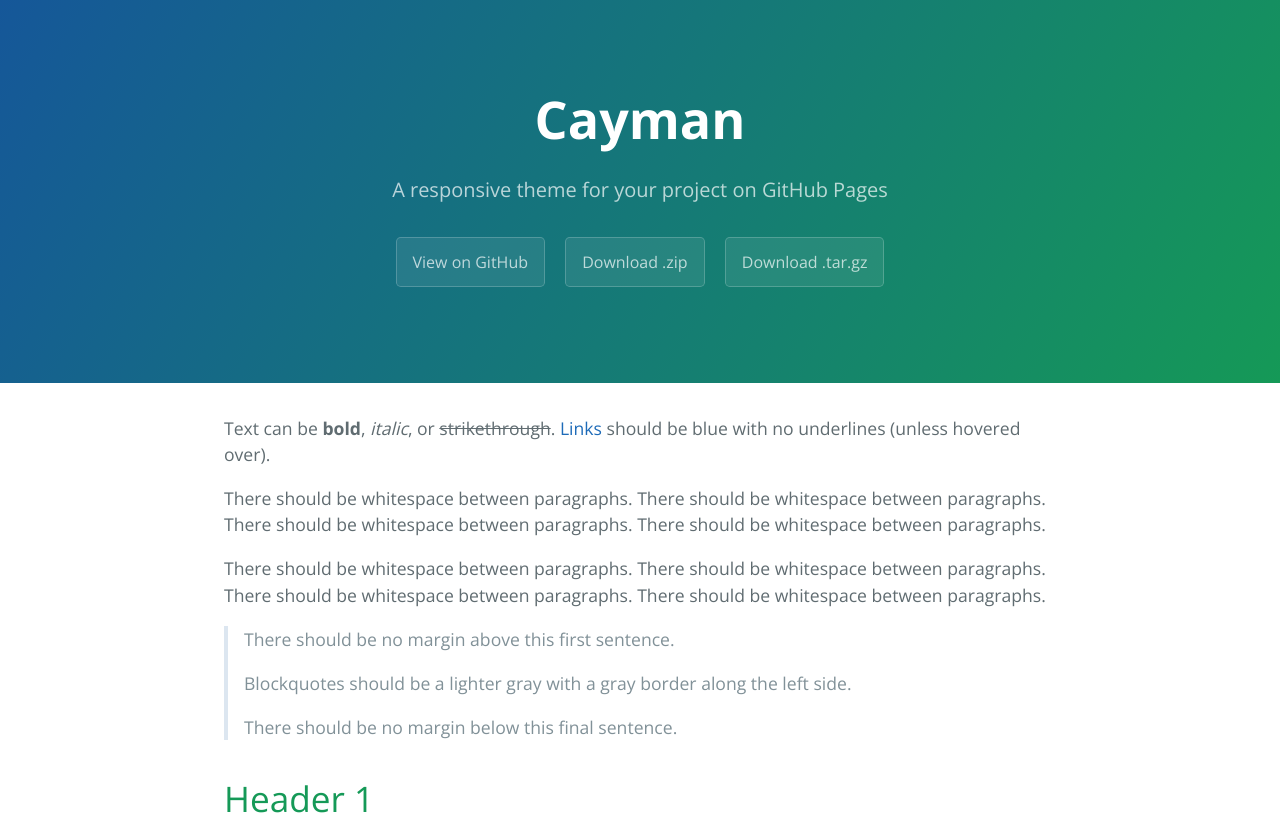
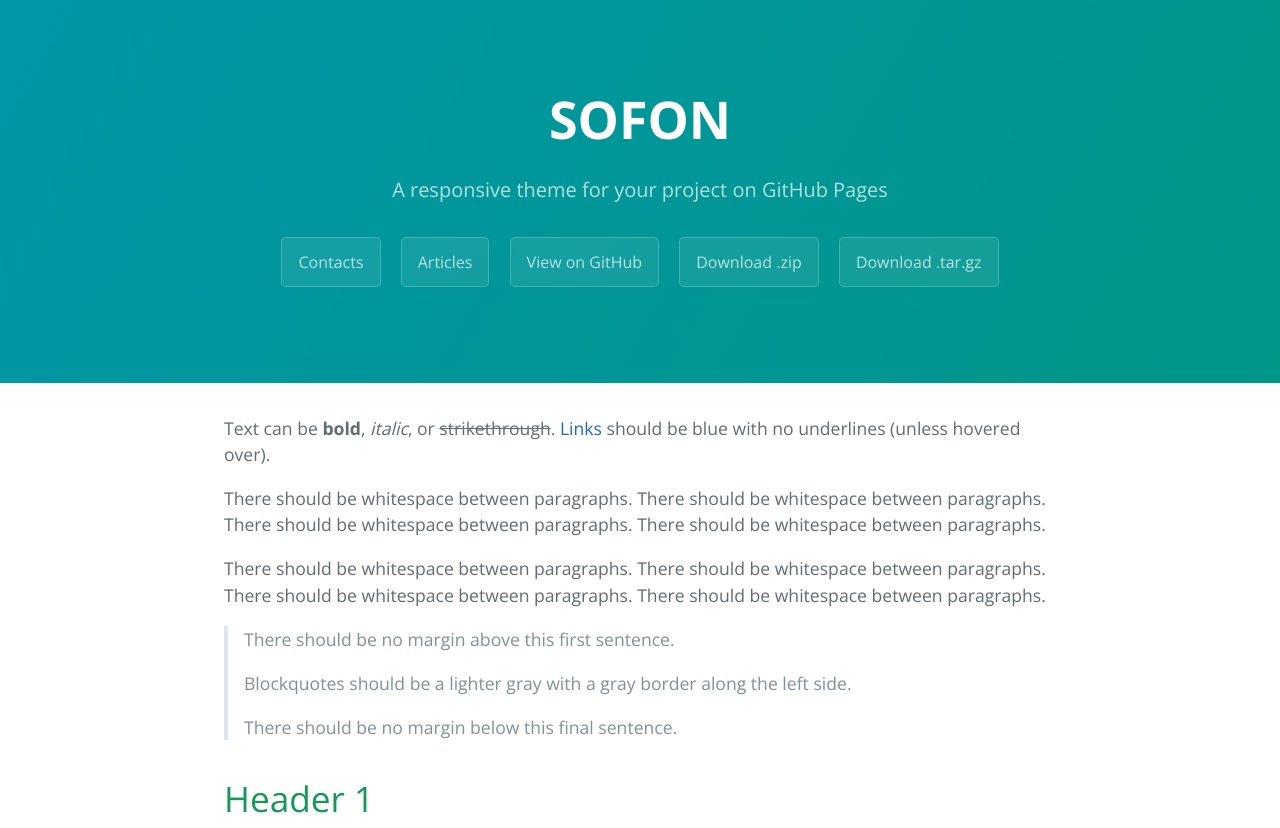
Before and after one commit to Dimowner/dimowner.github.io, a website: page index.html in a window 1280 px wide. Shown: the top 828 px of the page. Drawn offline with nearby package versions, Linux system fonts and the light colour scheme.

Commit message:
Changed header

```diff
--- a/css/cayman.css
+++ b/css/cayman.css
@@ -52,8 +52,8 @@
 .page-header {
   color: #fff;
   text-align: center;
-  background-color: #159957;
-  background-image: linear-gradient(120deg, #155799, #159957); }
+  background-color: #009688;
+  background-image: linear-gradient(120deg, #0097a7, #009688); }
   @media screen and (min-width: 64em) {
     .page-header {
       padding: 5rem 6rem; } }
--- a/index.html
+++ b/index.html
@@ -11,8 +11,10 @@
   </head>
   <body>
     <section class="page-header">
-      <h1 class="project-name">Cayman</h1>
+      <h1 class="project-name">SOFON</h1>
       <h2 class="project-tagline">A responsive theme for your project on GitHub Pages</h2>
+	  <a href="http://contact.sofon.com.ua" class="btn">Contacts</a>
+	  <a href="http://articles.sofon.com.ua" class="btn">Articles</a>
       <a href="#" class="btn">View on GitHub</a>
       <a href="#" class="btn">Download .zip</a>
       <a href="#" class="btn">Download .tar.gz</a>
```
